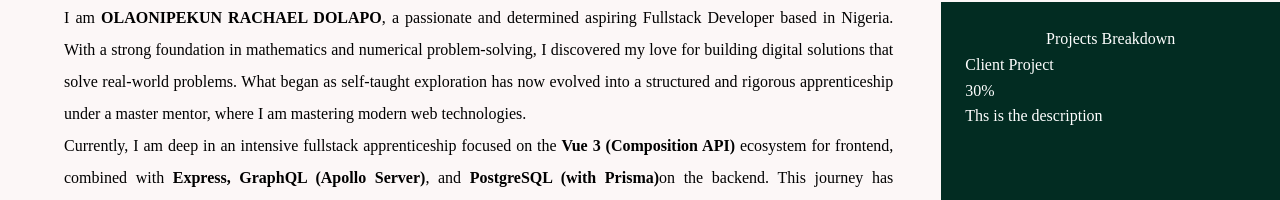
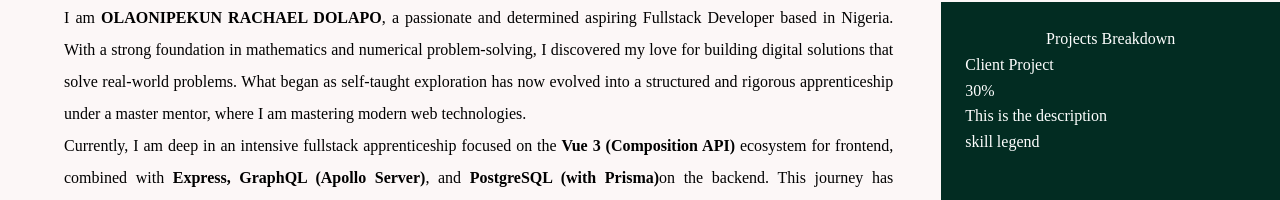
Before and after one commit to Lovethrech/my-main-portfolio, a Vue app: page / in a window 1280 px wide. Shown: the part 1022-1222 px from the top of the page. Built offline with nearby package versions, Linux system fonts and the light colour scheme.

Commit message:
working on the home-about components.

```diff
--- a/src/components/home/about/HomeAboutSkillsBarChart.vue
+++ b/src/components/home/about/HomeAboutSkillsBarChart.vue
@@ -1,3 +1,7 @@
+<script setup>
+
+</script>
+
 <template>
     <div class="home-about-skills-bar-chart">
         <div class="chart-title">
@@ -19,7 +23,7 @@
 
                 <!-- HOVER DESCRIPTION  -->
                 <div class="bar-description">
-                    Ths is the description
+                    This is the description
                 </div>
             </div>
         </div>
@@ -27,7 +31,8 @@
         <!-- LEGEND  -->
         <div class="legend">
             <div class="legend-item">
-
+                <span class="legend-dot"></span>
+                <span>skill legend</span>
             </div>
         </div>
     </div>
```
